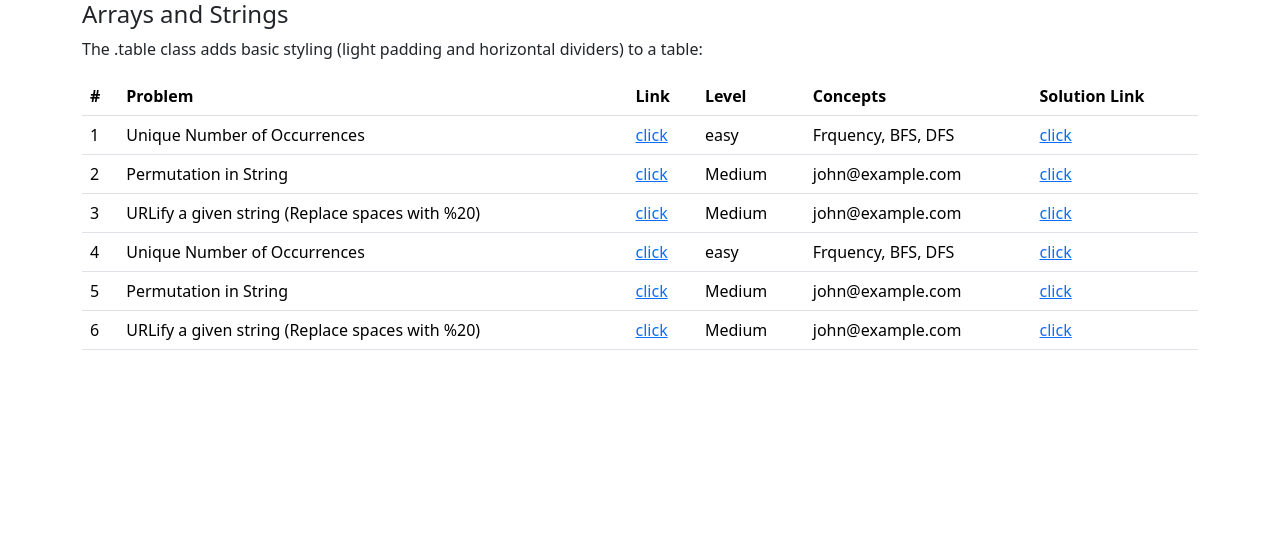
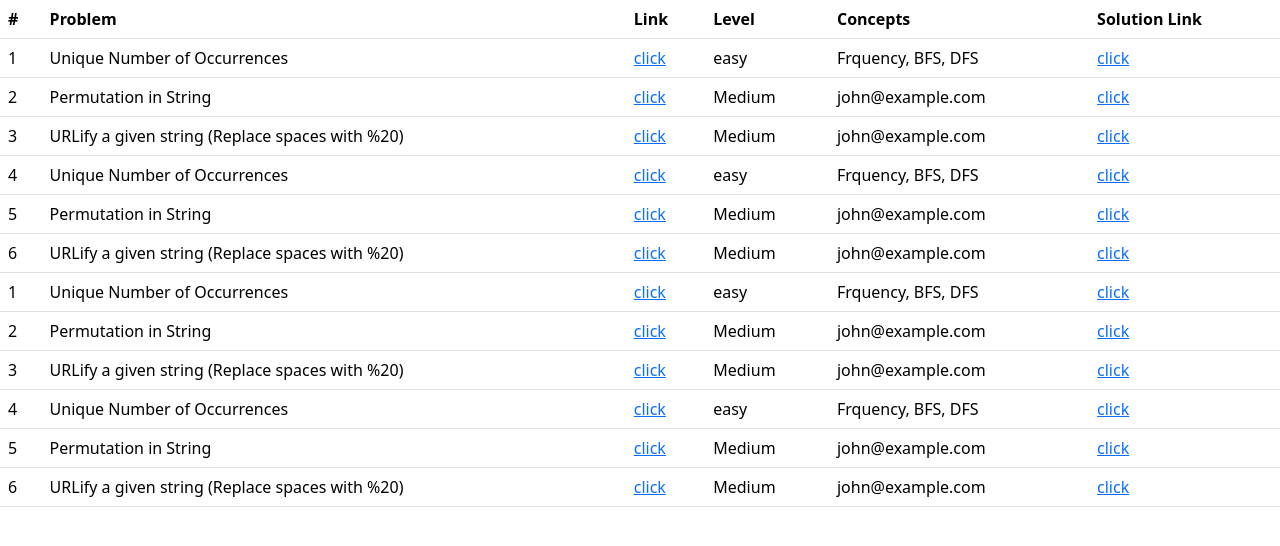
Before and after one commit to ayanchyaziz123/CodeBeginnerNest, a plain HTML site: page interview_questions/string_array.html in a window 1280 px wide. Drawn offline with nearby package versions, Linux system fonts and the light colour scheme.

```diff
--- a/interview_questions/string_array.html
+++ b/interview_questions/string_array.html
@@ -1,9 +1,5 @@
 <link href="https://cdn.jsdelivr.net/npm/bootstrap@5.3.2/dist/css/bootstrap.min.css" rel="stylesheet">
 
-
-    <div class="container">
-        <h4>Arrays and  Strings</h4>
-      <p>The .table class adds basic styling (light padding and horizontal dividers) to a table:</p>
       <div class="table-responsive">
       <table class="table">
         <thead>
@@ -66,7 +62,54 @@
             <td>john@example.com</td>
             <td><a href="https://leetcode.com/problems/unique-number-of-occurrences/" target="_blank">click</a></td>
           </tr>
+          <tr>
+            <td scope="row">1</td>
+            <td>Unique Number of Occurrences</td>
+            <td><a href="https://leetcode.com/problems/unique-number-of-occurrences/" target="_blank">click</a></td>
+            <td>easy</td>
+            <td>Frquency, BFS, DFS</td>
+            <td><a href="https://leetcode.com/problems/unique-number-of-occurrences/" target="_blank">click</a></td>
+          </tr>
+          <tr>
+            <td>2</td>
+            <td>Permutation in String</td>
+            <td><a href="https://leetcode.com/problems/unique-number-of-occurrences/" target="_blank">click</a></td>
+            <td>Medium</td>
+            <td>john@example.com</td>
+            <td><a href="https://leetcode.com/problems/unique-number-of-occurrences/" target="_blank">click</a></td>
+          </tr>
+          <tr>
+            <td>3</td>
+            <td>URLify a given string (Replace spaces with %20)</td>
+            <td><a href="https://www.geeksforgeeks.org/urlify-a-given-string-replace-spaces-with-%20/" target="_blank">click</a></td>
+            <td>Medium</td>
+            <td>john@example.com</td>
+            <td><a href="https://leetcode.com/problems/unique-number-of-occurrences/" target="_blank">click</a></td>
+          </tr>
+          <tr>
+            <td>4</td>
+            <td>Unique Number of Occurrences</td>
+            <td><a href="https://leetcode.com/problems/unique-number-of-occurrences/" target="_blank">click</a></td>
+            <td>easy</td>
+            <td>Frquency, BFS, DFS</td>
+            <td><a href="https://leetcode.com/problems/unique-number-of-occurrences/" target="_blank">click</a></td>
+          </tr>
+          <tr>
+            <td>5</td>
+            <td>Permutation in String</td>
+            <td><a href="https://leetcode.com/problems/unique-number-of-occurrences/" target="_blank">click</a></td>
+            <td>Medium</td>
+            <td>john@example.com</td>
+            <td><a href="https://leetcode.com/problems/unique-number-of-occurrences/" target="_blank">click</a></td>
+          </tr>
+          <tr>
+            <td>6</td>
+            <td>URLify a given string (Replace spaces with %20)</td>
+            <td><a href="https://www.geeksforgeeks.org/urlify-a-given-string-replace-spaces-with-%20/" target="_blank">click</a></td>
+            <td>Medium</td>
+            <td>john@example.com</td>
+            <td><a href="https://leetcode.com/problems/unique-number-of-occurrences/" target="_blank">click</a></td>
+          </tr>
         </tbody>
       </table>
     </div>
-    </div>
```
Also changed, not shown: index.html (+5 -1 lines).
